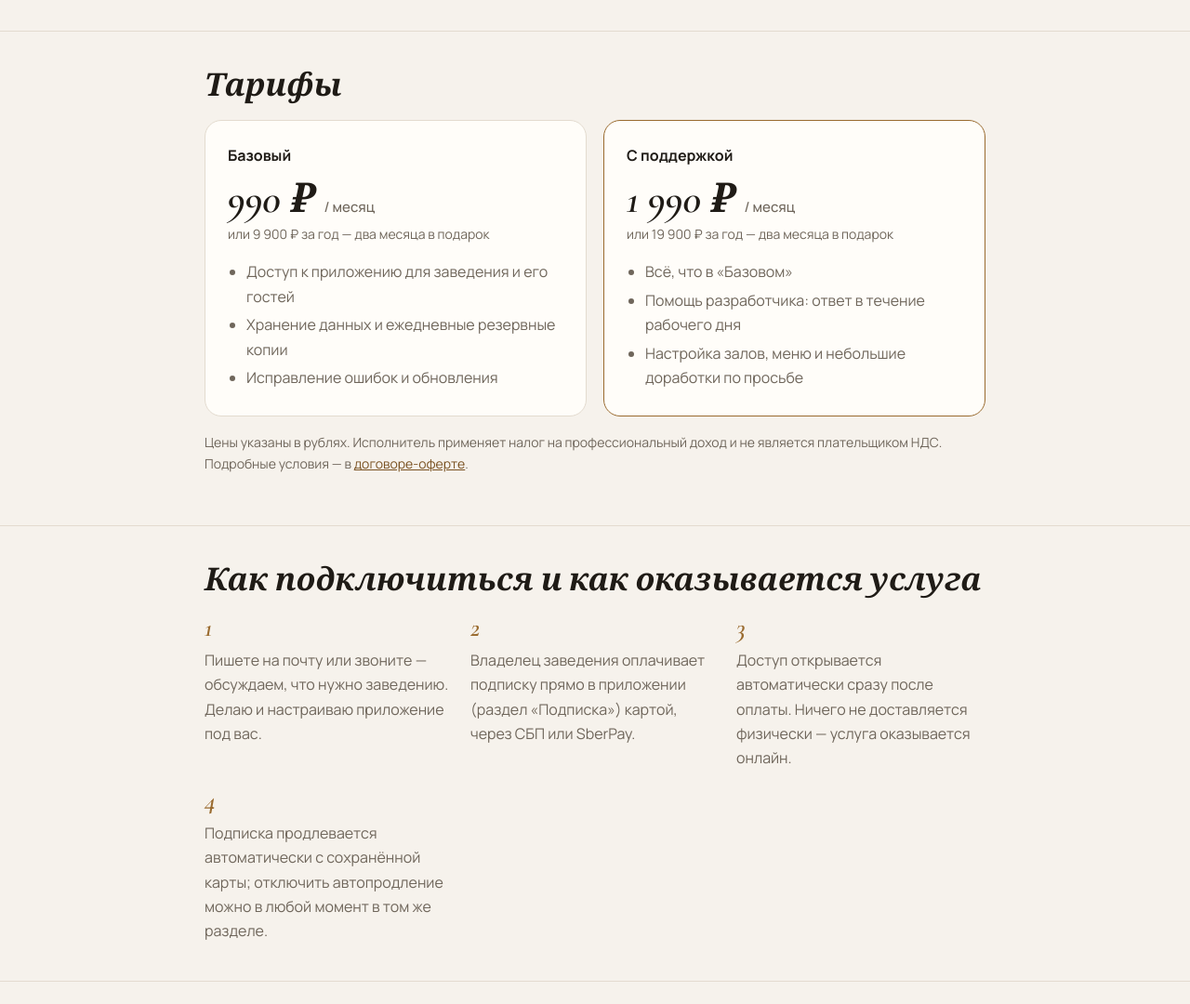
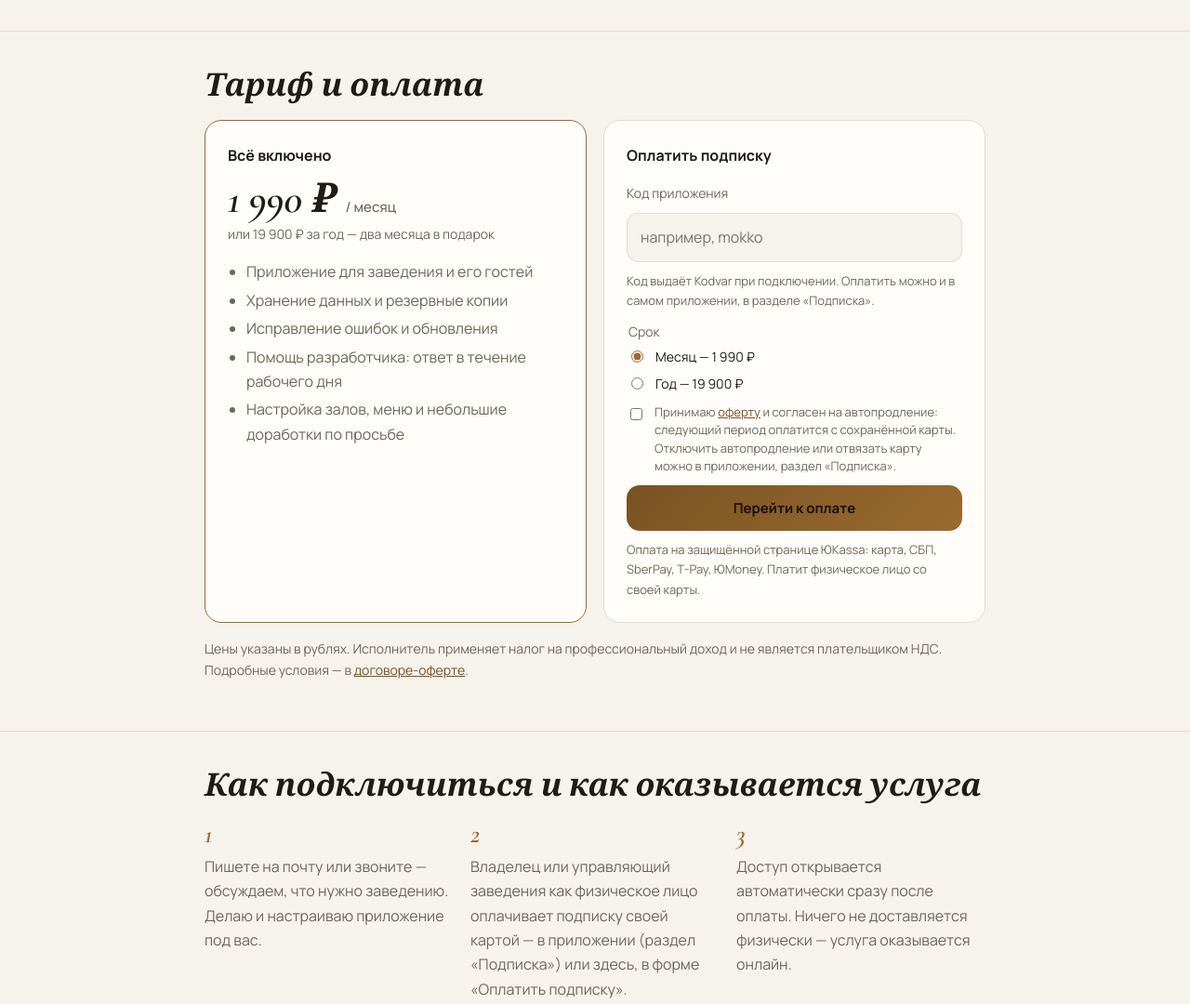
Before and after one commit to alelsd/alelsd.github.io, a plain HTML site: page index.html in a window 1280 px wide. Shown: the part 900-1980 px from the top of the page at 93% size. Drawn offline with nearby package versions, Linux system fonts and the light colour scheme.

Commit message:
Один тариф «Всё включено» 1 990 ₽ и форма оплаты подписки по коду приложения
Co-Authored-By: Claude Opus 5.5 <noreply@anthropic.com>

```diff
--- a/index.html
+++ b/index.html
@@ -12,7 +12,7 @@
 <body>
 <header class="top"><div class="wrap">
   <a class="mark" href="./">Kodvar<span>.</span></a>
-  <nav class="links"><a href="#uslugi">Услуги</a><a href="#tarify">Тарифы</a><a href="#kak">Как подключиться</a><a href="#kontakty">Контакты</a><a href="oferta.html">Оферта</a></nav>
+  <nav class="links"><a href="#uslugi">Услуги</a><a href="#tarify">Тариф и оплата</a><a href="#kak">Как подключиться</a><a href="#kontakty">Контакты</a><a href="oferta.html">Оферта</a></nav>
 </div></header>
 
 <main>
@@ -33,31 +33,51 @@
 </div></section>
 
 <section id="tarify"><div class="wrap">
-  <h2>Тарифы</h2>
+  <h2>Тариф и оплата</h2>
   <div class="plans">
-    <div class="plan">
-      <h3>Базовый</h3>
-      <div class="price">990 ₽ <small>/ месяц</small></div>
-      <div class="note" style="margin-top:0">или 9 900 ₽ за год — два месяца в подарок</div>
-      <ul><li>Доступ к приложению для заведения и его гостей</li><li>Хранение данных и ежедневные резервные копии</li><li>Исправление ошибок и обновления</li></ul>
-    </div>
     <div class="plan main">
-      <h3>С поддержкой</h3>
+      <h3>Всё включено</h3>
       <div class="price">1 990 ₽ <small>/ месяц</small></div>
       <div class="note" style="margin-top:0">или 19 900 ₽ за год — два месяца в подарок</div>
-      <ul><li>Всё, что в «Базовом»</li><li>Помощь разработчика: ответ в течение рабочего дня</li><li>Настройка залов, меню и небольшие доработки по просьбе</li></ul>
+      <ul><li>Приложение для заведения и его гостей</li><li>Хранение данных и резервные копии</li><li>Исправление ошибок и обновления</li><li>Помощь разработчика: ответ в течение рабочего дня</li><li>Настройка залов, меню и небольшие доработки по просьбе</li></ul>
     </div>
+    <form class="plan pay" id="payform" novalidate>
+      <h3>Оплатить подписку</h3>
+      <label for="pcode">Код приложения</label>
+      <input id="pcode" name="code" autocomplete="off" autocapitalize="off" spellcheck="false" placeholder="например, mokko" required>
+      <span class="hint">Код выдаёт Kodvar при подключении. Оплатить можно и в самом приложении, в разделе «Подписка».</span>
+      <fieldset><legend>Срок</legend>
+        <label class="opt"><input type="radio" name="period" value="month" checked> Месяц — 1 990 ₽</label>
+        <label class="opt"><input type="radio" name="period" value="year"> Год — 19 900 ₽</label>
+      </fieldset>
+      <label class="opt agree"><input type="checkbox" id="pagree" required><span>Принимаю <a href="oferta.html">оферту</a> и согласен на автопродление: следующий период оплатится с сохранённой карты. Отключить автопродление или отвязать карту можно в приложении, раздел «Подписка».</span></label>
+      <div class="err" id="perr" hidden></div>
+      <button type="submit" class="btn">Перейти к оплате</button>
+      <span class="hint">Оплата на защищённой странице ЮKassa: карта, СБП, SberPay, T-Pay, ЮMoney. Платит физическое лицо со своей карты.</span>
+    </form>
   </div>
   <p class="note">Цены указаны в рублях. Исполнитель применяет налог на профессиональный доход и не является плательщиком НДС. Подробные условия — в <a href="oferta.html">договоре-оферте</a>.</p>
 </div></section>
+<script>
+document.getElementById('payform').addEventListener('submit', e => {
+  e.preventDefault();
+  const code = document.getElementById('pcode').value.trim().toLowerCase();
+  const err = document.getElementById('perr');
+  const show = t => { err.textContent = t; err.hidden = false; };
+  if (!/^[a-z0-9-]{2,32}$/.test(code)) return show('Введите код приложения латиницей, например mokko.');
+  if (!document.getElementById('pagree').checked) return show('Отметьте согласие с офертой и автопродлением.');
+  const period = new FormData(e.target).get('period') === 'year' ? 'year' : 'month';
+  location.href = 'https://pay.kodvar.ru/pay/' + encodeURIComponent(code) + '?plan=basic&period=' + period;
+});
+</script>
 
 <section id="kak"><div class="wrap">
   <h2>Как подключиться и как оказывается услуга</h2>
   <div class="grid">
     <div class="item"><span class="num">1</span><p>Пишете на почту или звоните — обсуждаем, что нужно заведению. Делаю и настраиваю приложение под вас.</p></div>
-    <div class="item"><span class="num">2</span><p>Владелец заведения оплачивает подписку прямо в приложении (раздел «Подписка») картой, через СБП или SberPay.</p></div>
+    <div class="item"><span class="num">2</span><p>Владелец или управляющий заведения как физическое лицо оплачивает подписку своей картой — в приложении (раздел «Подписка») или здесь, в форме «Оплатить подписку».</p></div>
     <div class="item"><span class="num">3</span><p>Доступ открывается автоматически сразу после оплаты. Ничего не доставляется физически — услуга оказывается онлайн.</p></div>
-    <div class="item"><span class="num">4</span><p>Подписка продлевается автоматически с сохранённой карты; отключить автопродление можно в любой момент в том же разделе.</p></div>
+    <div class="item"><span class="num">4</span><p>Подписка продлевается автоматически с сохранённой карты; отключить автопродление или отвязать карту можно в любой момент в разделе «Подписка» приложения.</p></div>
   </div>
 </div></section>
 
--- a/style.css
+++ b/style.css
@@ -22,11 +22,11 @@ h2{font:600 italic 34px/1.1 var(--serif);margin:0 0 18px;text-wrap:balance}
 h3{font-size:16px;margin:0 0 6px}
 .lead{font-size:18px;color:var(--mut);max-width:62ch;margin:0}
 section{padding-block:40px;border-top:1px solid var(--line)}
-.grid{display:grid;grid-template-columns:repeat(auto-fit,minmax(240px,1fr));gap:18px}
+.grid{display:grid;grid-template-columns:repeat(auto-fit,minmax(min(100%,240px),1fr));gap:18px}
 .item{min-width:0}
 .item p{margin:0;color:var(--mut)}
 .num{font:600 italic 28px/1 var(--serif);color:var(--accent);display:block;margin-bottom:8px}
-.plans{display:grid;grid-template-columns:repeat(auto-fit,minmax(260px,1fr));gap:18px}
+.plans{display:grid;grid-template-columns:repeat(auto-fit,minmax(min(100%,260px),1fr));gap:18px}
 .plan{border:1px solid var(--line);border-radius:18px;padding:24px;background:var(--bg2);min-width:0}
 .plan.main{border-color:var(--accent)}
 .price{font:600 italic 44px/1 var(--serif);margin:12px 0 4px}
@@ -43,3 +43,18 @@ footer .wrap{display:flex;flex-wrap:wrap;gap:8px 24px;justify-content:space-betw
 .todo{background:#5a3b10;color:#ffd9a0;padding:2px 6px;border-radius:6px}
 @media (prefers-reduced-motion:no-preference){.hero>*{animation:up .8s cubic-bezier(.2,.8,.2,1) both}.hero>*:nth-child(2){animation-delay:.08s}.hero>*:nth-child(3){animation-delay:.16s}}
 @keyframes up{from{opacity:0;transform:translateY(12px)}to{opacity:1;transform:none}}
+/* форма оплаты */
+.pay{display:flex;flex-direction:column;gap:10px}
+.pay label{font-size:14px;color:var(--mut)}
+.pay input[type=text],.pay input:not([type]){width:100%;font:inherit;color:var(--ink);background:var(--bg);border:1px solid var(--line);border-radius:12px;padding:12px 14px}
+.pay input:focus-visible,.pay .btn:focus-visible{outline:2px solid var(--accent);outline-offset:2px}
+.pay fieldset{border:0;margin:0;padding:0;display:flex;flex-direction:column;gap:6px}
+.pay legend{font-size:14px;color:var(--mut);margin-bottom:4px}
+.pay .opt{display:flex;min-width:0;gap:10px;align-items:flex-start;color:var(--ink);cursor:pointer}
+.pay .opt input{margin-top:5px;accent-color:var(--accent)}
+.pay .agree{font-size:13px;color:var(--mut);line-height:1.5}
+.pay .hint{font-size:13px;color:var(--mut)}
+.pay .err{font-size:14px;color:#e4574c}
+.btn{font:600 15px var(--sans);border:0;border-radius:14px;padding:14px 20px;cursor:pointer;color:#1a1008;background:linear-gradient(135deg,var(--accent2),var(--accent))}
+.btn:hover{filter:brightness(1.05)}
+.pay .opt span{min-width:0;overflow-wrap:anywhere}
```
Also changed, not shown: oferta.html (+3 -3 lines).
